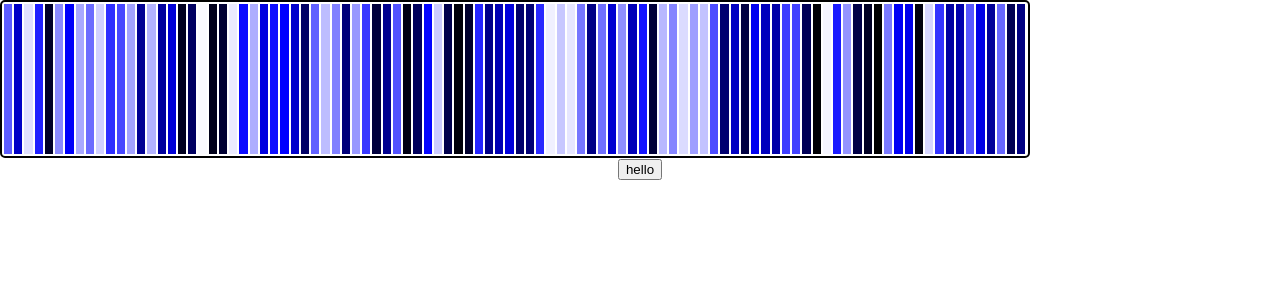
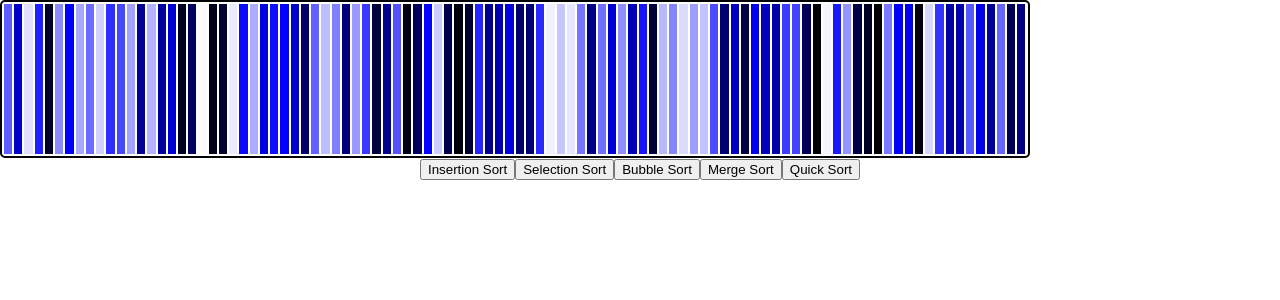
Before and after one commit to sifatMoonjerin/sorting-visualizer, a React (Create React App) app in the folder app/: page / in a window 1280 px wide. Shown: the top 300 px of the page. Built offline with nearby package versions, Linux system fonts and the light colour scheme.

Commit message:
merge sort modified

```diff
--- a/app/src/App.js
+++ b/app/src/App.js
@@ -16,7 +16,7 @@ function App() {
   return (
     <div className="App">
       <BarContainer array={array} hue={hue}/>
-      <ButtonContainer/>
+      <ButtonContainer array={array} sortArr={arr => setArray(arr)}/>
     </div>
   );
 }
--- a/app/src/components/ButtonContainer/ButtonContainer.js
+++ b/app/src/components/ButtonContainer/ButtonContainer.js
@@ -1,9 +1,40 @@
 import React from 'react';
+import insertionSort from '../../functions/sortFunctions/insertionSort';
+import selectionSort from '../../functions/sortFunctions/selectionSort';
+import bubbleSort from '../../functions/sortFunctions/bubbleSort';
+import mergeSort from '../../functions/sortFunctions/mergeSort';
+import quickSort from '../../functions/sortFunctions/quickSort';
 
-const ButtonContainer = () => {
+
+const ButtonContainer = ({array, sortArr}) => {
+    const handleSort = steps => {
+        for(let i = 0; i < steps.length; i++){
+            setTimeout(()=>sortArr(steps[i]), i*25);
+        }
+    }
+
     return (
         <div>
-            <button>hello</button>
+            <button
+                onClick={()=>handleSort(insertionSort(array))}
+            >Insertion Sort
+            </button>
+            <button
+                onClick={()=>handleSort(selectionSort(array))}
+            >Selection Sort
+            </button>
+            <button
+                onClick={()=>handleSort(bubbleSort(array))}
+            >Bubble Sort
+            </button>
+            <button
+                onClick={()=>handleSort(mergeSort(array))}
+            >Merge Sort
+            </button>
+            <button
+                onClick={()=>handleSort(quickSort(array))}
+            >Quick Sort
+            </button>
         </div>
     );
 };
--- a/app/src/functions/sortFunctions/mergeSort.js
+++ b/app/src/functions/sortFunctions/mergeSort.js
@@ -19,9 +19,11 @@ const mergeSort = unsortedArray => {
 
         resArr = [...resArr,...a,...b]
 
-        unsortedArray.splice(start, end-start,...resArr);
-        const step = [...unsortedArray];
-        steps.push(step);
+        for(let i = 0; i < resArr.length; i++){
+            unsortedArray.splice(start+i, 1,resArr[i]);
+            const step = [...unsortedArray];
+            steps.push(step);
+        }
 
         return resArr;
     }
```
